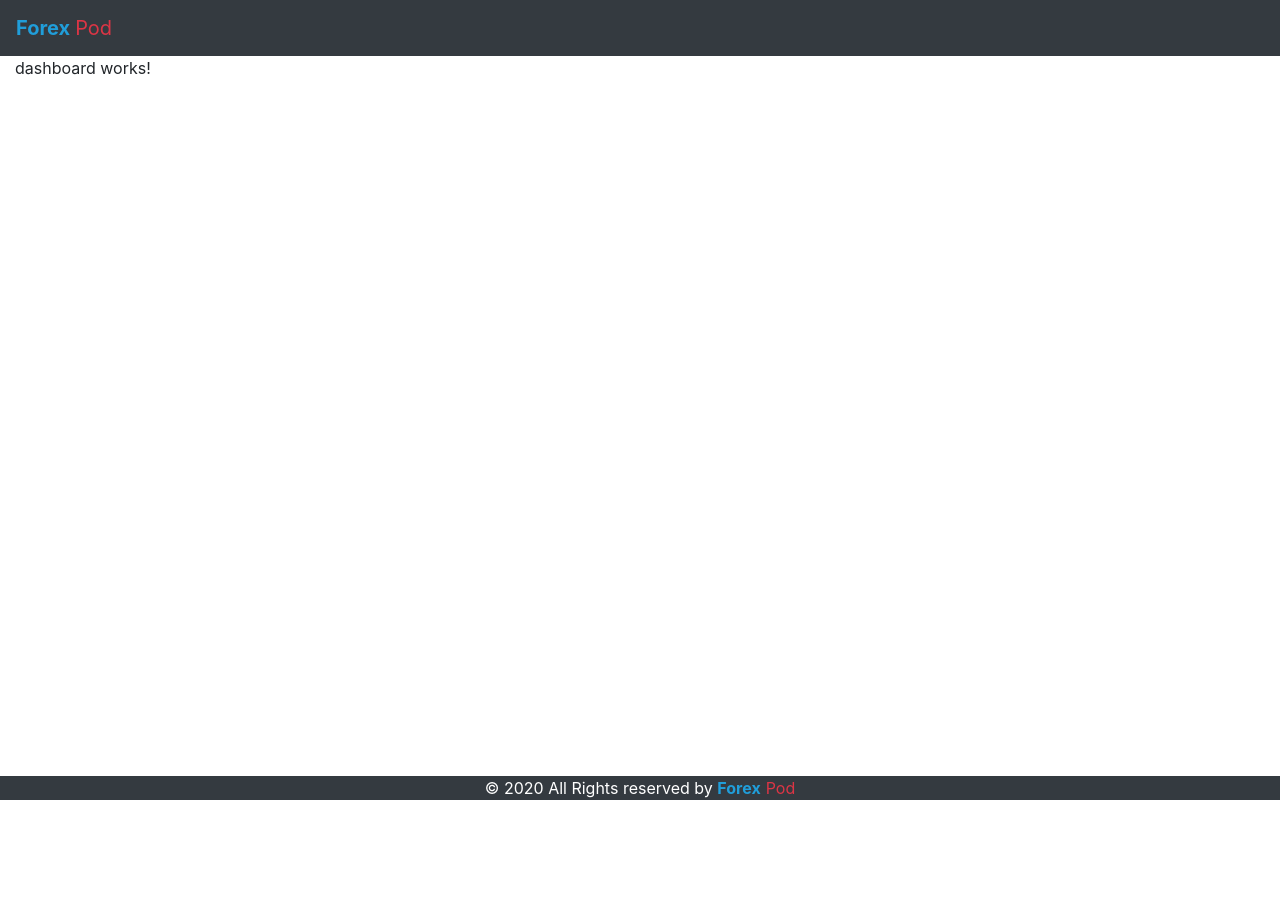
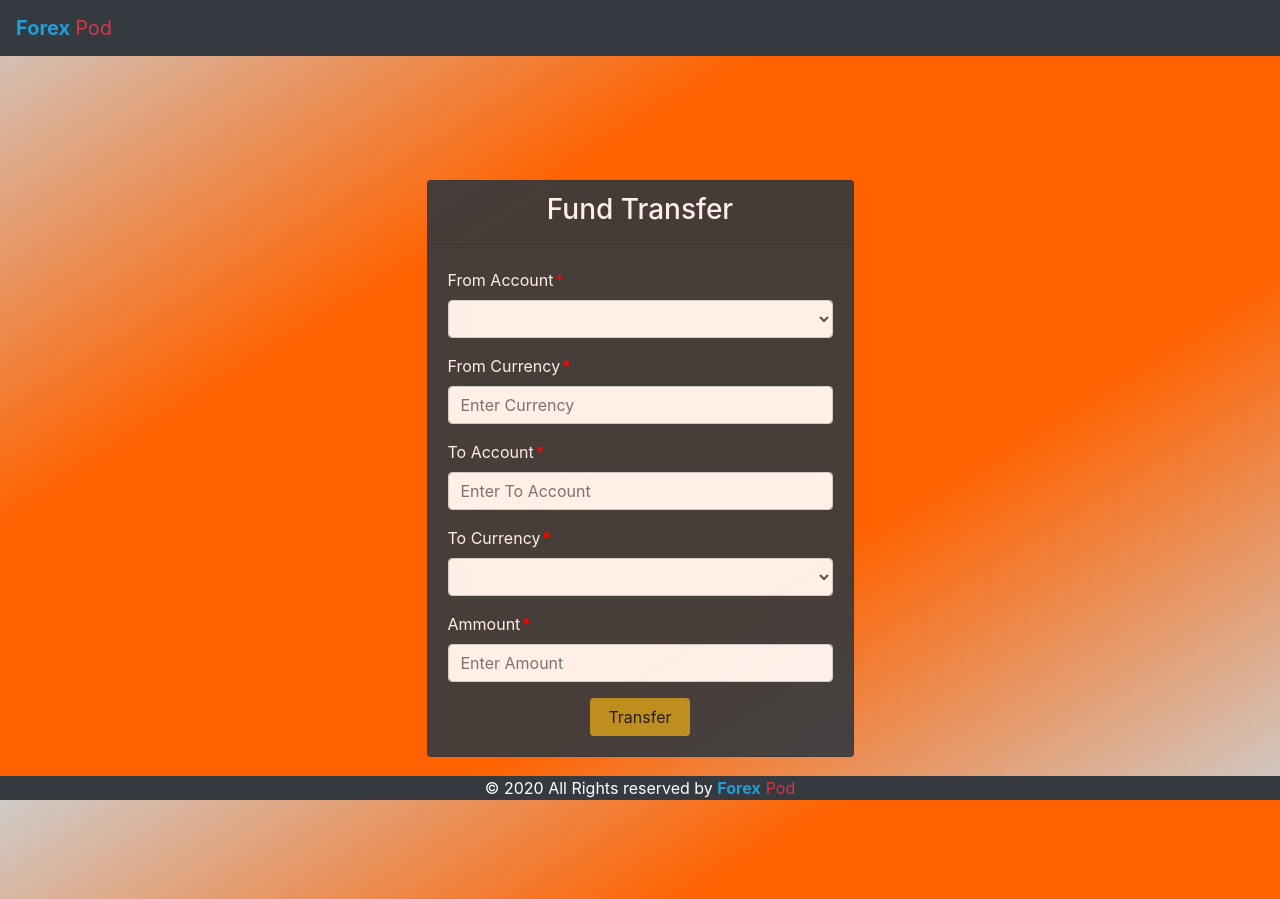
Before and after one commit to rsjeyakumar/forex-transfer, an Angular app: page /dashboard in a window 1280 px wide. Before the commit the page ends 800 px from the top, so only its background shows below. Built offline with nearby package versions, Linux system fonts and the light colour scheme; sample sign-in values are in the browser's storage; what primeng would draw is missing.

Commit message:
dashboard changes

```diff
--- a/src/app/app-routing.module.ts
+++ b/src/app/app-routing.module.ts
@@ -19,8 +19,8 @@ const routes: Routes = [
   },
   {
     path: 'dashboard',
-    component: DashboardComponent,
-    canActivate: [AuthGuardService]
+    component: DashboardComponent
+   // canActivate: [AuthGuardService]
   },
   {
     path: 'summary',
--- a/src/app/forex/dashboard/dashboard.component.css
+++ b/src/app/forex/dashboard/dashboard.component.css
@@ -0,0 +1,58 @@
+#cover {
+    text-align: center;
+    display: flex;
+    align-items: center;
+    position: relative;
+    }
+
+    #cover-caption {
+    width: 100%;
+    position: relative;
+    z-index: 1;
+    }
+
+    .card {
+    /* background-color: rgba(0,0,0,0.5) !important; */
+    background-color: #343a40 !important;
+    opacity: 90%;
+    }
+
+    .card-header h3 {
+    color: white;
+     }
+
+    input:focus{
+    outline: 0 0 0 0  !important;
+    box-shadow: 0 0 0 0 !important;
+    }
+
+    .login_btn{
+    color: black;
+    background-color: #FFC312;
+    width: 100px;
+    }
+
+    .login_btn:hover{
+    color: black;
+    background-color: white;
+    }
+
+    .links{
+    color: white;
+    }
+
+    .links a{
+    margin-left: 4px;
+    }
+
+    .error{
+        font-size: 80%;
+        font-style: italic;
+        color:#FFC312;
+        padding: 2px;
+      }
+      .required {
+          color: red;
+          padding: 2px;
+          font-size: 100%;
+      }
--- a/src/app/forex/dashboard/dashboard.component.html
+++ b/src/app/forex/dashboard/dashboard.component.html
@@ -1 +1,88 @@
-<p>dashboard works!</p>
+<section id="cover" style="margin-top: 8%;
+margin-bottom: 5%;">
+    <div id="cover-caption">
+        <div class="container">
+            <div class="row text-white">
+                <div class="col-xl-5 col-lg-6 col-md-8 col-sm-10 mx-auto text-center form p-4">
+                    <div class="card">
+                        <div class="card-header">
+                            <h3>Fund Transfer</h3>
+                        </div>
+                        <div class="card-body">
+                            <form [formGroup]="transferForm" (ngSubmit)="transferAmount();">
+                                <div class="form-group text-left">
+                                    <label for="email" class="links">From Account<span
+                                            class="required">*</span></label>
+                                            <select class="form-control" formControlName="fromAccount">
+                                                <option>1</option>
+                                                <option>2</option>
+                                                <option>3</option>
+                                                <option>4</option>
+                                                <option>5</option>
+                                              </select>
+                                    <div *ngIf="transfer.fromAccount.touched && transfer.fromAccount.invalid" class="error">
+                                        <div *ngIf="transfer.fromAccount.errors && transfer.fromAccount.errors.required ">
+                                            To currency is <strong>required</strong>
+                                        </div>
+                                    </div>
+                                </div>
+                                <div class="form-group text-left">
+                                    <label for="email" class="links">From Currency<span
+                                            class="required">*</span></label>
+                                            <input type="text" formControlName="fromCurrency" class="form-control"
+                                            placeholder="Enter Currency" required>
+                                    <div *ngIf="transfer.fromCurrency.touched && transfer.fromCurrency.invalid" class="error">
+                                        <div *ngIf="transfer.fromCurrency.errors && transfer.fromCurrency.errors.required ">
+                                            From currency is <strong>required</strong>
+                                        </div>
+                                    </div>
+                                </div>
+                                <div class="form-group text-left">
+                                    <label for="account" class="links">To Account<span
+                                            class="required">*</span></label>
+                                    <input type="text" formControlName="toAccount" class="form-control"
+                                        placeholder="Enter To Account" required>
+                                    <div *ngIf="transfer.toAccount.touched && transfer.toAccount.invalid" class="error">
+                                        <div *ngIf="transfer.toAccount.errors && transfer.toAccount.errors.required ">
+                                           To Account is <strong>required</strong>
+                                        </div>
+                                    </div>
+                                </div>
+                                <div class="form-group text-left">
+                                    <label for="email" class="links">To Currency<span
+                                            class="required">*</span></label>
+                                            <select class="form-control" formControlName="toCurrency">
+                                                <option>1</option>
+                                                <option>2</option>
+                                                <option>3</option>
+                                                <option>4</option>
+                                                <option>5</option>
+                                              </select>
+                                    <div *ngIf="transfer.toCurrency.touched && transfer.toCurrency.invalid" class="error">
+                                        <div *ngIf="transfer.toCurrency.errors && transfer.toCurrency.errors.required ">
+                                            To currency is <strong>required</strong>
+                                        </div>
+                                    </div>
+                                </div>
+
+                                <div class="form-group text-left">
+                                    <label for="account" class="links">Ammount<span
+                                            class="required">*</span></label>
+                                    <input type="text" formControlName="ammount" class="form-control"
+                                        placeholder="Enter Amount" required>
+                                    <div *ngIf="transfer.ammount.touched && transfer.ammount.invalid" class="error">
+                                        <div *ngIf="transfer.ammount.errors && transfer.ammount.errors.required ">
+                                           Amount is <strong>required</strong>
+                                        </div>
+                                    </div>
+                                </div>
+                                <button type="submit" [disabled]="transferForm.invalid"
+                                    class="btn login_btn">Transfer</button>
+                            </form>
+                        </div>
+                    </div>
+                </div>
+            </div>
+        </div>
+    </div>
+</section>
--- a/src/app/forex/dashboard/dashboard.component.ts
+++ b/src/app/forex/dashboard/dashboard.component.ts
@@ -1,15 +1,46 @@
-import { Component, OnInit } from '@angular/core';
-
+import { Component, OnInit, ElementRef } from '@angular/core';
+import { FormGroup, FormBuilder, Validators } from '@angular/forms';
+import { Router } from '@angular/router';
+import { FoodCartService } from '../../services/food-cart.service';
+import Swal from 'sweetalert2';
 @Component({
   selector: 'app-dashboard',
   templateUrl: './dashboard.component.html',
   styleUrls: ['./dashboard.component.css']
 })
 export class DashboardComponent implements OnInit {
+  transferForm: FormGroup;
+  loader = false;
+  constructor(
+    private elementRef: ElementRef,
+    private formBuilder: FormBuilder,
+    private router: Router,
+    public foodService: FoodCartService
+  ) { }
 
-  constructor() { }
+  /*
+ * @param
+ * Get login form controll access
+ */
+  get transfer() { return this.transferForm.controls; }
 
+  /*
+     * @param create form
+     * Create form group object for login form
+     */
+  createForm() {
+    this.transferForm = this.formBuilder.group({
+      fromAccount: ['', Validators.required],
+      toAccount: ['', Validators.required],
+      fromCurrency: ['', Validators.required],
+      toCurrency: ['', Validators.required],
+      ammount: ['', Validators.required]
+    });
+  }
   ngOnInit() {
+    this.createForm();
+    // tslint:disable-next-line: max-line-length
+    this.elementRef.nativeElement.ownerDocument.body.style.background = 'linear-gradient(to right bottom, #cfcbc9 ,#ff6200,#ff6200,#cfcbc9) fixed center';
   }
 
 }
--- a/src/app/forex/login/login.component.html
+++ b/src/app/forex/login/login.component.html
@@ -15,13 +15,11 @@ margin-bottom: 5%;">
                                     <label for="email" class="links">User Name<span
                                             class="required">*</span></label>
                                     <input type="text" formControlName="username" class="form-control"
-                                        placeholder="Enter Email" required>
+                                        placeholder="Enter Username" required>
                                     <div *ngIf="login.username.touched && login.username.invalid" class="error">
                                         <div *ngIf="login.username.errors && login.username.errors.required ">
                                             User name is <strong>required</strong>
                                         </div>
-                                        <div *ngIf="login.email.errors && login.email.errors.email">
-                                            Enter valid email address</div>
                                     </div>
                                 </div>
                                 <div class="form-group text-left">
--- a/src/app/forex/login/login.component.ts
+++ b/src/app/forex/login/login.component.ts
@@ -41,9 +41,9 @@ export class LoginComponent implements OnInit {
         console.log(user);
         if (user) {
           const userDetails = {
-            customerName: user.userName,
-            customerId: user.userId,
-            accountNumber: user.accountNumber
+            customerName: user.userName
+           //  customerId: user.userId,
+            // accountNumber: user.accountNumber
           };
           this.router.navigate(['/dashboard']);
           sessionStorage.setItem('currentUser', JSON.stringify(userDetails));
```
